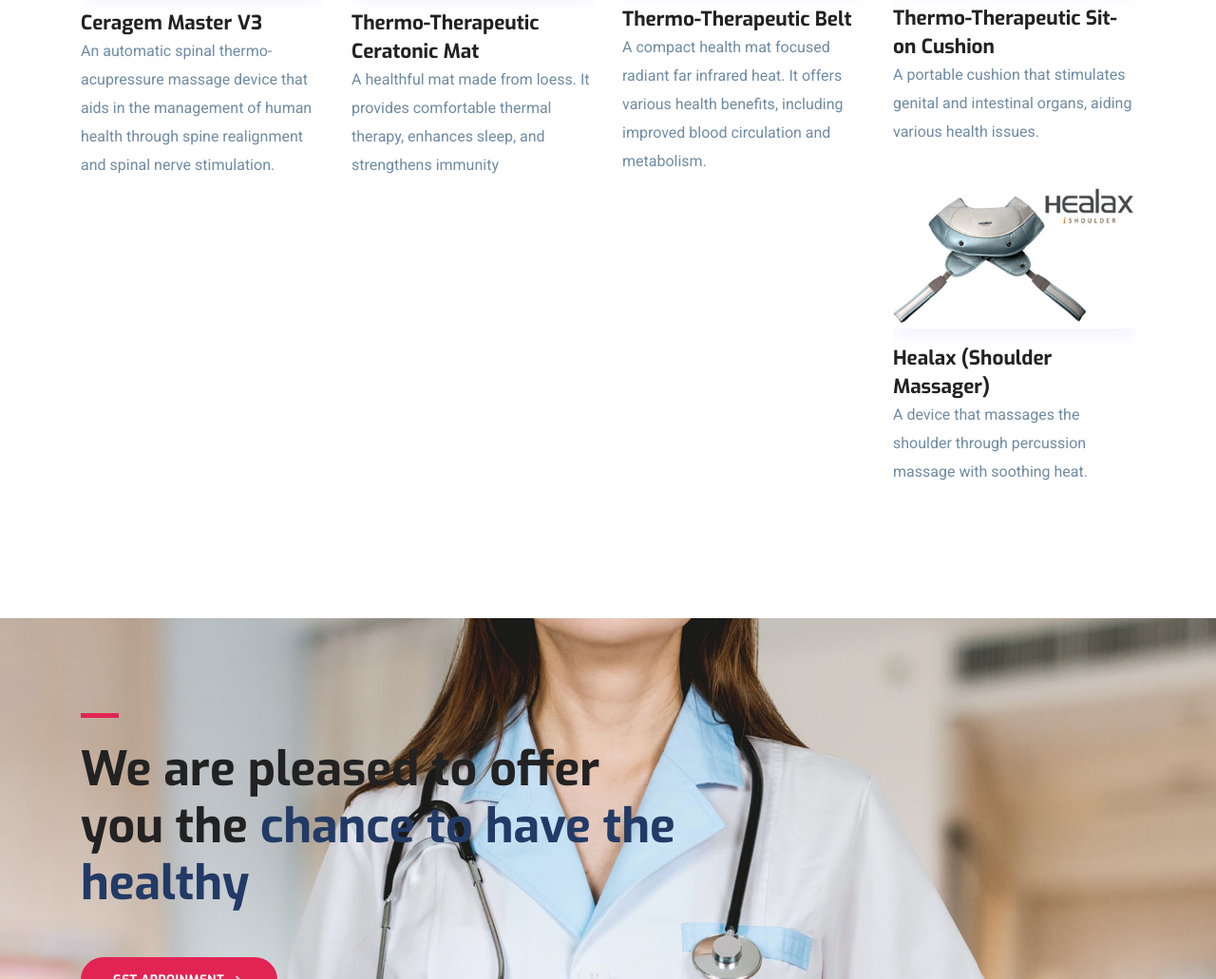
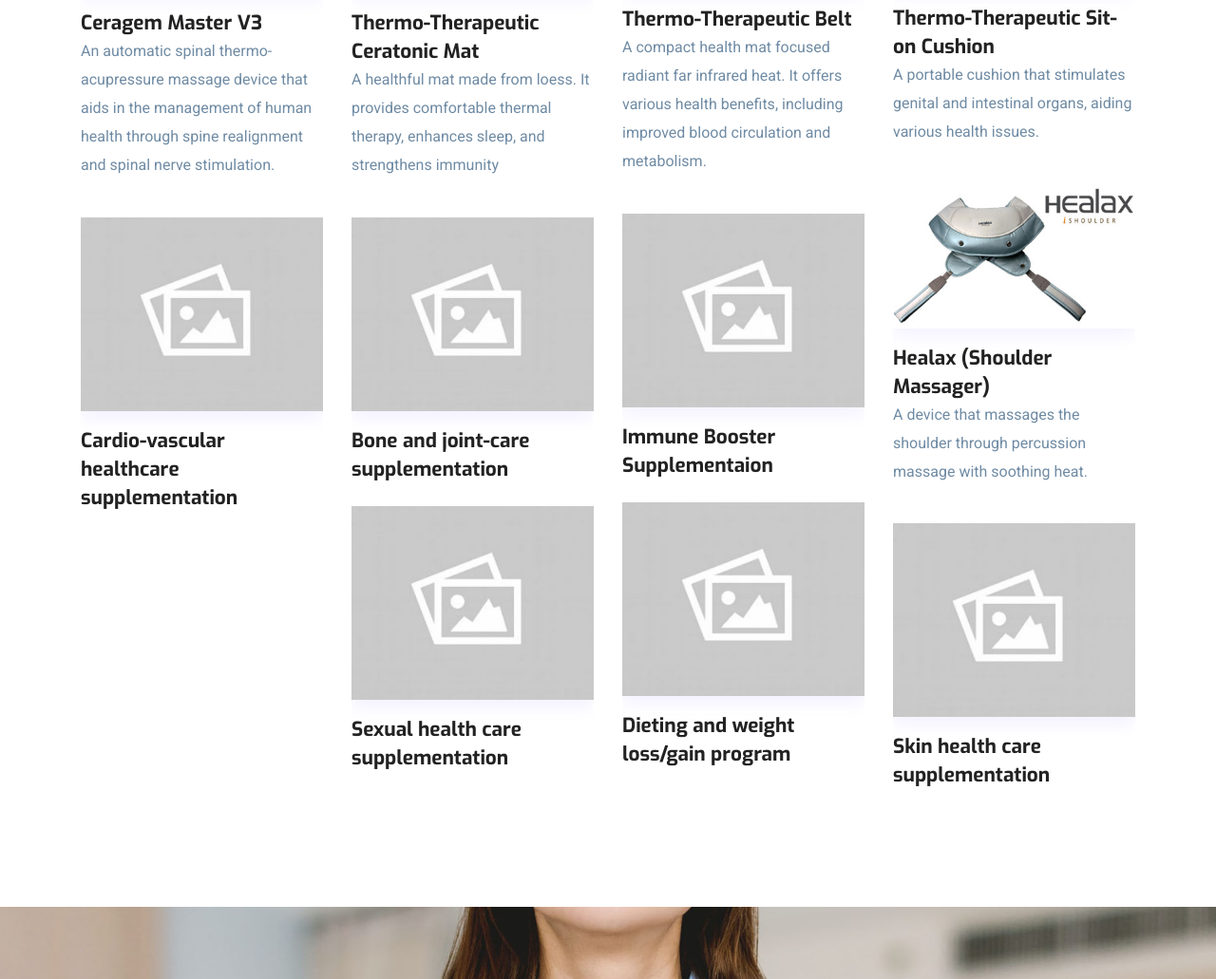
Before and after one commit to Ismael-Njihia/kinga, a website: page products.html in a window 1280 px wide. Shown: the part 990-2021 px from the top of the page at 95% size. Drawn offline with Linux system fonts and the light colour scheme; some packages are replaced by stand-ins of ours.

Commit message:
Working on it still

```diff
--- a/products.html
+++ b/products.html
@@ -212,16 +212,16 @@
 	      	</div>
       	</div>
 
-      <!-- <div class="col-lg-3 col-sm-6 col-md-6 mb-4 shuffle-item" data-groups="[&quot;cat6&quot;]">
+       <div class="col-lg-3 col-sm-6 col-md-6 mb-4 shuffle-item" data-groups="[&quot;cat4&quot;]">
        		 <div class="position-relative doctor-inner-box">
 		        <div class="doctor-profile">
 		        	<div class="doctor-img">
-		               <img src="images/products/cody-ceps.jpeg" alt="product - image" class="img-fluid w-100">
+		               <img src="images/products/empty.jpg" alt="product - image" class="img-fluid w-100">
 		            </div>
 	            </div>
                 <div class="content mt-3">
-                	<h4 class="mb-0"><a href="">Resihi Coffee</a></h4>
-                	<p>Helps In....</p>
+                	<h4 class="mb-0"><a href="">Immune Booster Supplementaion</a></h4>
+
                 </div>
 	      	</div>
       </div>
@@ -230,72 +230,72 @@
         	<div class="position-relative doctor-inner-box">
 		        <div class="doctor-profile">
 		        	<div class="doctor-img">
-		               <img src="images/products/pets-img.jpg" alt="product - image" class="img-fluid w-100">
+		               <img src="images/products/empty.jpg" alt="product - image" class="img-fluid w-100">
 		            </div>
 	            </div>
                 <div class="content mt-3">
-                	<h4 class="mb-0"><a href="">Reishi Coffee</a></h4>
-                	<p>Helps In... </p>
+                	<h4 class="mb-0"><a href="">Cardio-vascular healthcare supplementation</a></h4>
+
                 </div>
 	        </div>
       </div>
 
-      <div class="col-lg-3 col-sm-6 col-md-6 mb-4 shuffle-item" data-groups="[&quot;cat5&quot;,&quot;cat6&quot;,&quot;cat1&quot;]">
+      <div class="col-lg-3 col-sm-6 col-md-6 mb-4 shuffle-item" data-groups="[&quot;cat4&quot;]">
         	<div class="position-relative doctor-inner-box">
 		        <div class="doctor-profile">
 		        	<div class="doctor-img">
-		               <img src="images/products/Bp-img.jpeg" alt="product - image" class="img-fluid w-100">
+		               <img src="images/products/empty.jpg" alt="product - image" class="img-fluid w-100">
 		             </div>
 	             </div>
                 <div class="content mt-3">
-                	<h4 class="mb-0"><a href="">Reishi Coffee </a></h4>
-                	<p>Helps In...</p>
+                	<h4 class="mb-0"><a href="">Bone and joint-care supplementation </a></h4>
+
                 </div>
 	      	</div>
       </div>
 
-      <div class="col-lg-3 col-sm-6 col-md-6 mb-4 shuffle-item illustration" data-groups="[&quot;cat2&quot;]">
+      <div class="col-lg-3 col-sm-6 col-md-6 mb-4 shuffle-item illustration" data-groups="[&quot;cat4&quot;]">
         	<div class="position-relative doctor-inner-box">
 		        <div class="doctor-profile">
 		        	<div class="doctor-img">
-		               <img src="images/products/Hair-vitamin.jpg" alt="product - image" class="img-fluid w-100">
+		               <img src="images/products/empty.jpg" alt="product - image" class="img-fluid w-100">
 		            </div>
 	            </div>
                 <div class="content mt-3">
-                	<h4 class="mb-0"><a href="">Reishi Coffee</a></h4>
-                	<p>Helps In... </p>
+                	<h4 class="mb-0"><a href="">Dieting and weight loss/gain program</a></h4>
+
                 </div>
 	      	</div>
         </div>
 
-         <div class="col-lg-3 col-sm-6 col-md-6 mb-4 shuffle-item" data-groups="[&quot;cat5&quot;,&quot;cat6&quot;,&quot;cat1&quot;]">
+         <div class="col-lg-3 col-sm-6 col-md-6 mb-4 shuffle-item" data-groups="[&quot;cat4&quot;]">
         	<div class="position-relative doctor-inner-box">
 		        <div class="doctor-profile">
 		        	<div class="doctor-img">
-		               <img src="images/products/aloe-vera.jpg" alt="product - image" class="img-fluid w-100">
+		               <img src="images/products/empty.jpg" alt="product - image" class="img-fluid w-100">
 		            </div>
 	            </div>
                 <div class="content mt-3">
-                	<h4 class="mb-0"><a href="">Reishi Coffee</a></h4>
-                	<p>Helps In... </p>
+                	<h4 class="mb-0"><a href="">Sexual health care supplementation</a></h4>
+
                 </div>
 	      	</div>
       </div>
 
-      <div class="col-lg-3 col-sm-6 col-md-6 mb-4 shuffle-item illustration" data-groups="[&quot;cat2&quot;]">
+      <div class="col-lg-3 col-sm-6 col-md-6 mb-4 shuffle-item illustration" data-groups="[&quot;cat4&quot;]">
         	<div class="position-relative doctor-inner-box">
 		        <div class="doctor-profile">
 		        	<div class="doctor-img">
-		               <img src="images/products/ever-youth.jpeg" alt="product - image" class="img-fluid w-100">
+		               <img src="images/products/empty.jpg" alt="product - image" class="img-fluid w-100">
 		             </div>
 	             </div>
                 <div class="content mt-3">
-                	<h4 class="mb-0"><a href="">Reishi Coffee</a></h4>
-                	<p>Helps In... </p>
+                	<h4 class="mb-0"><a href="">Skin health care supplementation</a></h4>
+
                 </div>
 	      	</div>
         </div>
-    </div> -->
+    </div>
   </div>
 </section>
 <!-- /portfolio -->
```
Also changed, not shown: images/products/empty.jpg (added).
